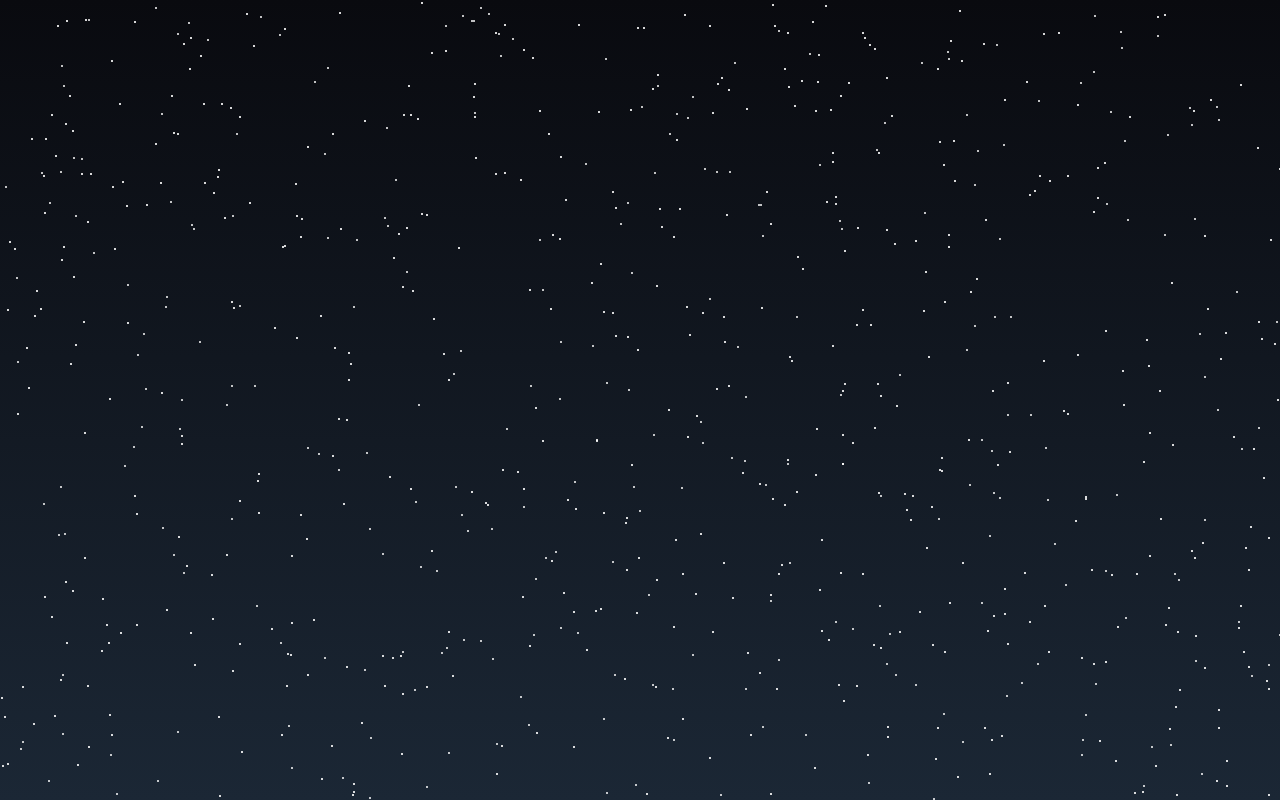
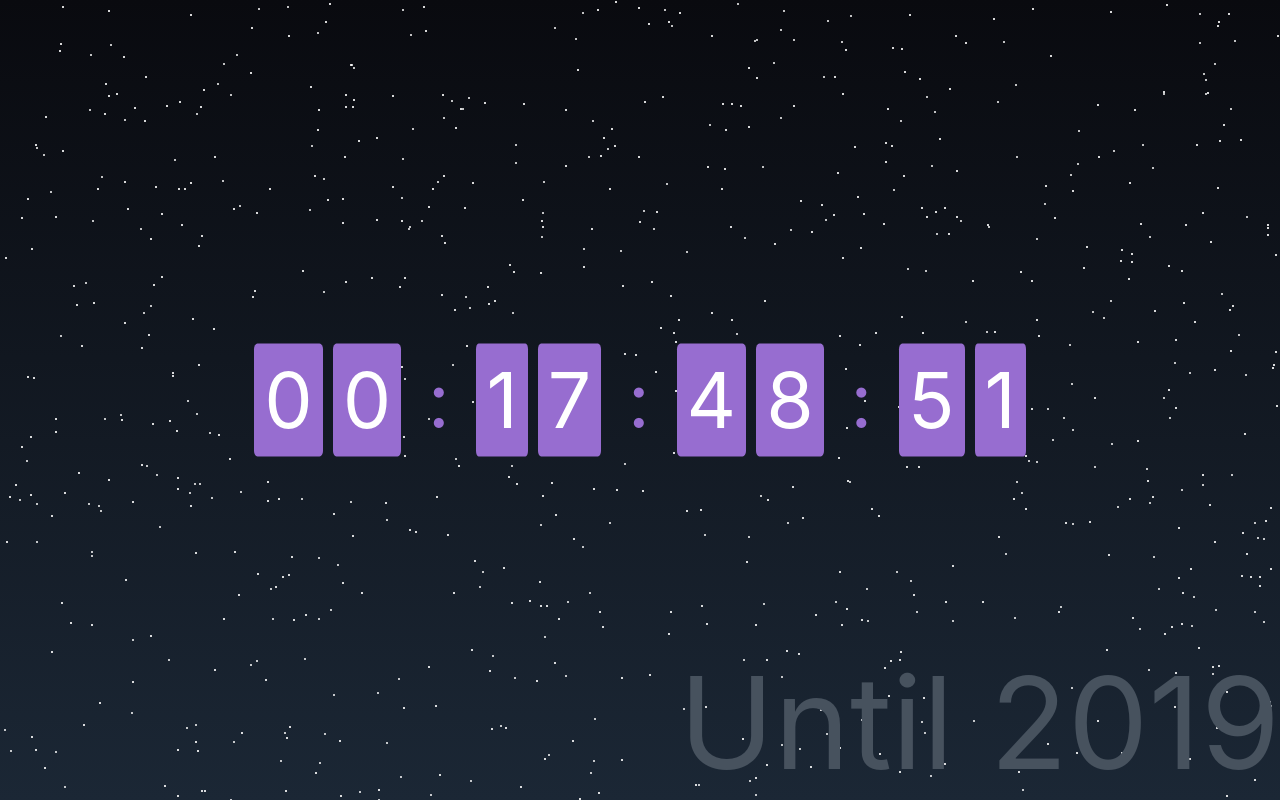
Before and after one commit to icegotcha/until-2019, a React (Create React App) app: page / in a window 1280 px wide. Built offline with nearby package versions, Linux system fonts and the light colour scheme.

Commit message:
Styling Timer

```diff
--- a/src/App.js
+++ b/src/App.js
@@ -1,4 +1,5 @@
 import React, {Component} from 'react';
+import Timer from './Components/Timer.jsx';
 import './Styles/App.scss';
 
 class App extends Component {
@@ -9,6 +10,8 @@ class App extends Component {
           <div className="stars-layer1"/>
           <div className="stars-layer2"/>
           <div className="stars-layer3"/>
+          <Timer/>
+          <div className="until2019">Until 2019</div>
         </header>
       </div>
     );
--- /dev/null
+++ b/src/Components/Timer.jsx
@@ -0,0 +1,66 @@
+import React, {Component} from 'react';
+import '../Styles/Timer.scss';
+import {timeLeft} from "../Scripts/find_diff_time";
+import {getLastDigit, getTenDigit} from "../Scripts/digits";
+
+class Timer extends Component {
+
+  constructor(props) {
+    super(props);
+    // find difference at start
+    const now = (new Date()).getTime();
+    const {days, hours, min, sec} = timeLeft(now);
+    this.state = {days, hours, min, sec};
+
+    // use this.state
+    this.countdown = this.countdown.bind(this);
+    this.renderTimer = this.renderTimer.bind(this);
+  }
+
+  componentDidMount() {
+    this.timer = setInterval(this.countdown, 1000);
+  }
+
+  componentWillUnmount() {
+    clearInterval(this.timer);
+  }
+
+  countdown() {
+    const now = (new Date()).getTime();
+    const {days, hours, min, sec} = timeLeft(now);
+    this.setState({days, hours, min, sec});
+  }
+
+  renderTimer() {
+    const units = Object.keys(this.state);
+    let elements = [];
+    units.forEach((u, index) => {
+      elements.push(
+        <>
+          <span className="show">
+            {getTenDigit(this.state[u])}
+          </span>
+          <span className="show">
+            {getLastDigit(this.state[u])}
+          </span>
+        </>
+      );
+      if (index < units.length - 1) {
+        elements.push(<span className="separate"> : </span>);
+      }
+    });
+    return elements.reduce((accu, elem) => {
+      return accu === null ? [elem] : [...accu, elem]
+    }, null)
+  }
+
+  render() {
+    return (
+      <div id="Timer">
+        <p className="time">{this.renderTimer()}</p>
+      </div>
+    );
+  }
+}
+
+export default Timer;
--- /dev/null
+++ b/src/Scripts/digits.js
@@ -0,0 +1,9 @@
+const getLastDigit = (number) => {
+  return number % 10;
+};
+
+const getTenDigit = (number) => {
+  return Math.floor((number % 100) / 10);
+};
+
+export {getLastDigit, getTenDigit};
--- /dev/null
+++ b/src/Scripts/find_diff_time.js
@@ -0,0 +1,22 @@
+const DATE_WILL_DIFF = (new Date('01/01/2019 00:00:00')).getTime();
+
+const timeLeft = (now) => {
+  if (now > DATE_WILL_DIFF) {
+    return {
+      days: 0, hours: 0, min: 0, sec: 0,
+    }
+  }
+  let diff = DATE_WILL_DIFF - now;
+  let sec = Math.floor(diff / 1000);
+  let min = Math.floor(sec / 60);
+  let hours = Math.floor(min / 60);
+  const days = Math.floor(hours / 24);
+  sec %= 60;
+  min %= 60;
+  hours %= 24;
+  return {
+    days, hours, min, sec,
+  };
+};
+
+export {timeLeft};
--- a/src/Styles/App.scss
+++ b/src/Styles/App.scss
@@ -1,7 +1,13 @@
 @import "stars";
+
+$until2019-color: #47525E;
 
 @mixin sky-bg {
   background: linear-gradient(to bottom, #090A0F 0%, #1B2735 100%);
+}
+
+.App {
+  position: relative;
 }
 
 .App-header {
@@ -24,3 +30,11 @@
 .stars-layer3 {
   @include stars(600, 3px, twinkle_layer3);
 }
+
+.until2019 {
+  position: absolute;
+  right: 0;
+  bottom: 0;
+  font-size: 10vw;
+  color: $until2019-color;
+}
--- /dev/null
+++ b/src/Styles/Timer.scss
@@ -0,0 +1,30 @@
+$time-number-bg: #976DD0;
+$time-font-size: 6vw;
+$time-indicate-font-size: $time-font-size / 2;
+
+#Timer {
+  width: 100%;
+  // center itself
+  position: absolute;
+  top: 50%;
+  transform: translateY(-50%);
+}
+
+.time {
+  p {
+    display: inline;
+  }
+
+  .show {
+    margin: 5px;
+    padding: 10px;
+    border-radius: 5%;
+    font-size: $time-font-size;
+    background: $time-number-bg;
+  }
+
+  .separate {
+    font-size: $time-font-size;
+    color: $time-number-bg;
+  }
+}
```
